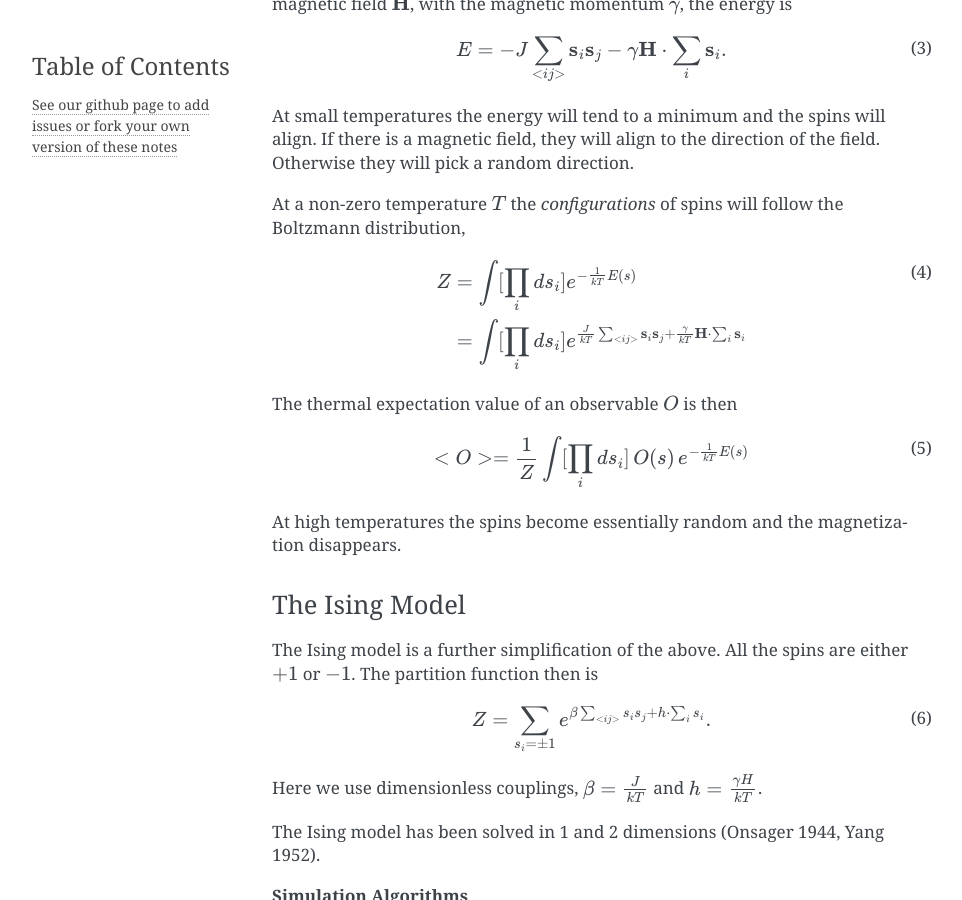
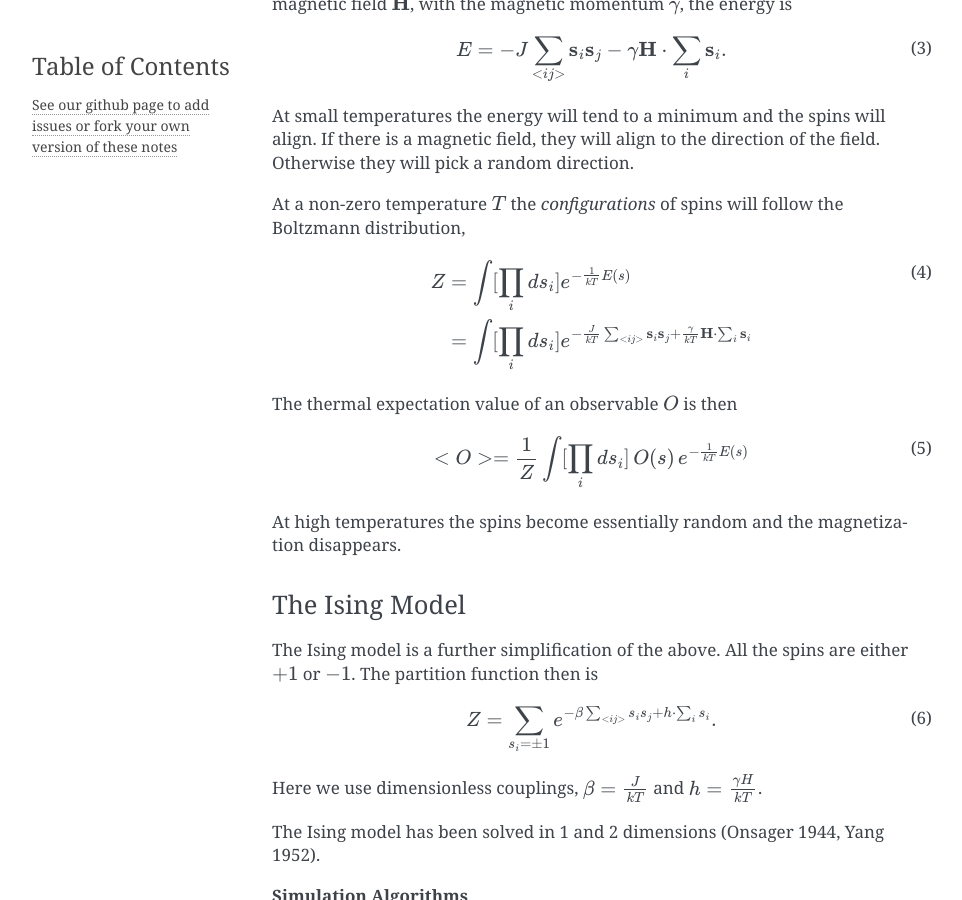
Before and after one commit to rantahar/Lattice-Field-Theory, a Sphinx documentation site: the page built from source/index.rst, in a window 1280 px wide and 900 px high, scrolled down 2195 px. Shown: the whole window, without its empty margins (148-1110 px from the left). Built offline with Sphinx 7.4.7, drawn with Linux system fonts in a browser that asks for light colours; pages that are not in the unit, such as notebooks, are missing from menus.

Commit message:
Fix wrong sign

```diff
--- a/source/index.rst
+++ b/source/index.rst
@@ -120,7 +120,7 @@ the Boltzmann distribution,
 
 .. math::
    Z & =\int[\prod_{i}ds_{i}]e^{-\frac{1}{kT}E(s)}\\
-     & =\int[\prod_{i}ds_{i}]e^{\frac{J}{kT}\sum_{<ij>}\mathbf{s}_{i}\mathbf{s}_{j}+\frac{\gamma}{kT}\mathbf{H}\cdot\sum_{i}\mathbf{s}_{i}}
+     & =\int[\prod_{i}ds_{i}]e^{-\frac{J}{kT}\sum_{<ij>}\mathbf{s}_{i}\mathbf{s}_{j}+\frac{\gamma}{kT}\mathbf{H}\cdot\sum_{i}\mathbf{s}_{i}}
    :label:
 
 The thermal expectation value of an observable :math:`O` is then
@@ -142,7 +142,7 @@ The Ising model is a further simplification of the above. All the spins
 are either :math:`+1` or :math:`-1`. The partition function then is
 
 .. math::
-   Z =\sum_{s_{i}=\pm1}e^{\beta\sum_{<ij>}s_{i}s_{j}+h\cdot\sum_{i}s_{i}}.
+   Z =\sum_{s_{i}=\pm1}e^{-\beta\sum_{<ij>}s_{i}s_{j}+h\cdot\sum_{i}s_{i}}.
    :label:
 Here we use dimensionless couplings, :math:`\beta=\frac{J}{kT}` and
 :math:`h=\frac{\gamma H}{kT}`.
@@ -289,10 +289,10 @@ continuous parameters.
 
    .. code-block:: python
 
-         energy_plus  =  1 * ( spin[x][(y+1)%lattice_size] + spin[x][y-1]
-                              + spin[(x+1)%lattice_size][y] + spin[x-1][y] )
-         energy_minus = -1 * ( spin[x][(y+1)%lattice_size] + spin[x][y-1]
-                              + spin[(x+1)%lattice_size][y] + spin[x-1][y] )
+         energy_plus  = -(1) * ( spin[x][(y+1)%lattice_size] + spin[x][y-1]
+                               + spin[(x+1)%lattice_size][y] + spin[x-1][y] )
+         energy_minus = -(-1) * ( spin[x][(y+1)%lattice_size] + spin[x][y-1]
+                                + spin[(x+1)%lattice_size][y] + spin[x-1][y] )
 
          P_plus  = np.exp( -energy_plus/temperature )
          P_minus = np.exp( -energy_minus/temperature )
```
